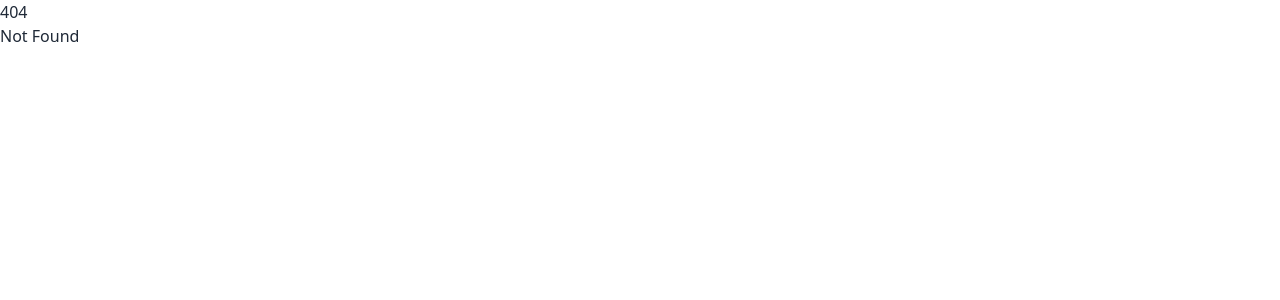
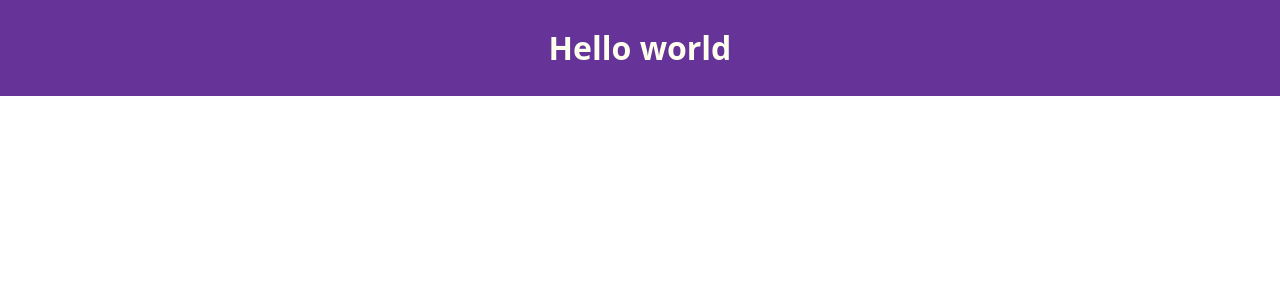
Before and after one commit to channacy/idm364-cu62, a SvelteKit app in the folder UniQuely/: page /welcome in a window 1280 px wide. Before the commit this address had no page. Shown: the top 300 px of the page. Built offline with nearby package versions, Linux system fonts and the light colour scheme.

Commit message:
added example header

```diff
--- /dev/null
+++ b/UniQuely/src/lib/Header.svelte
@@ -0,0 +1,12 @@
+<header>Hello world</header>
+
+<style>
+	header {
+		background-color: rebeccapurple;
+		color: ivory;
+		font-size: 2rem;
+		font-weight: bold;
+		padding-block: 1.5rem;
+		text-align: center;
+	}
+</style>
--- a/UniQuely/src/routes/+layout.svelte
+++ b/UniQuely/src/routes/+layout.svelte
@@ -1,5 +1,5 @@
 <script>
     import "../app.scss";
-  </script>
+</script>
 
 <slot />
--- /dev/null
+++ b/UniQuely/src/routes/welcome/+page.svelte
@@ -0,0 +1,5 @@
+<script>
+	import Header from '$lib/Header.svelte';
+</script>
+
+<Header />
```
